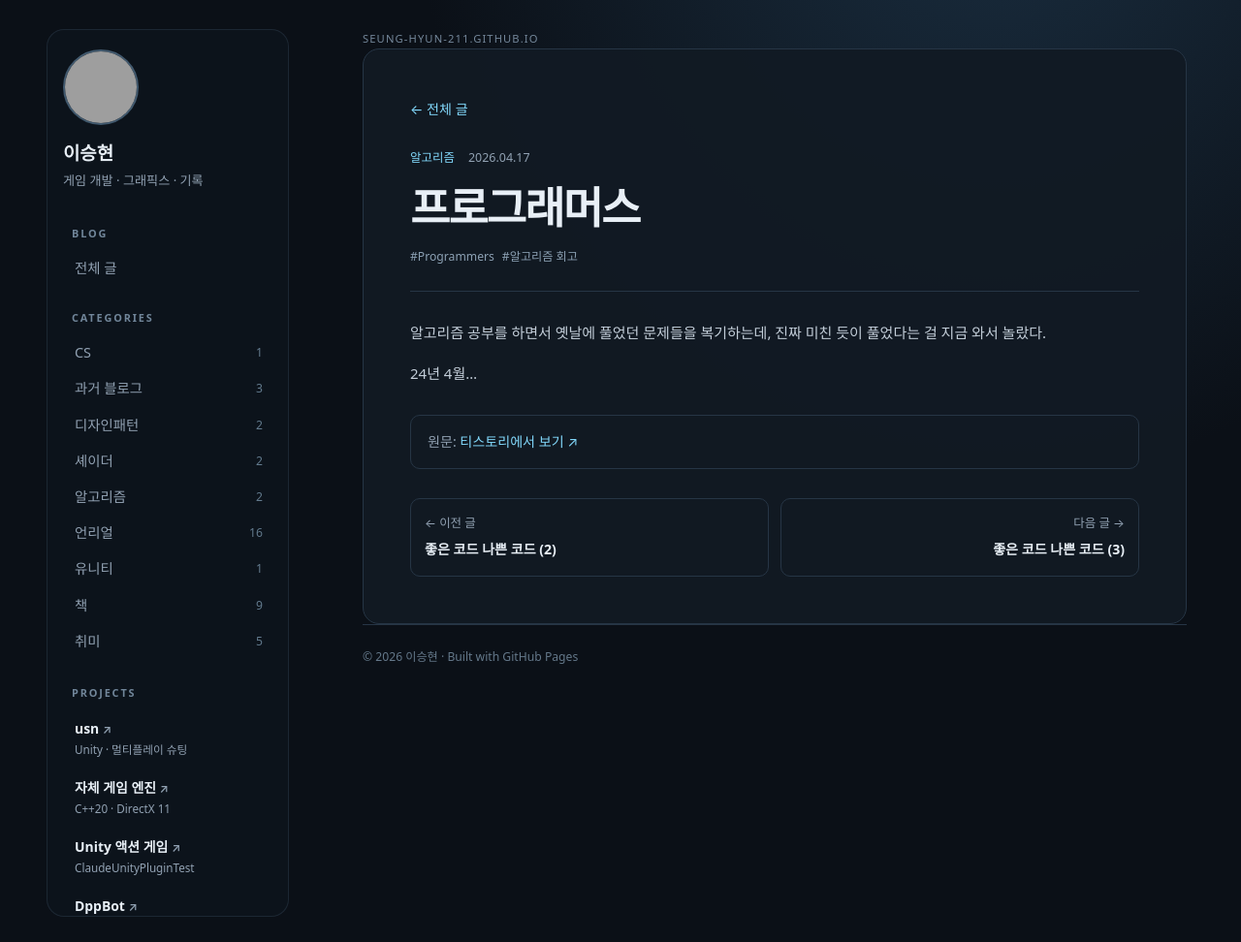
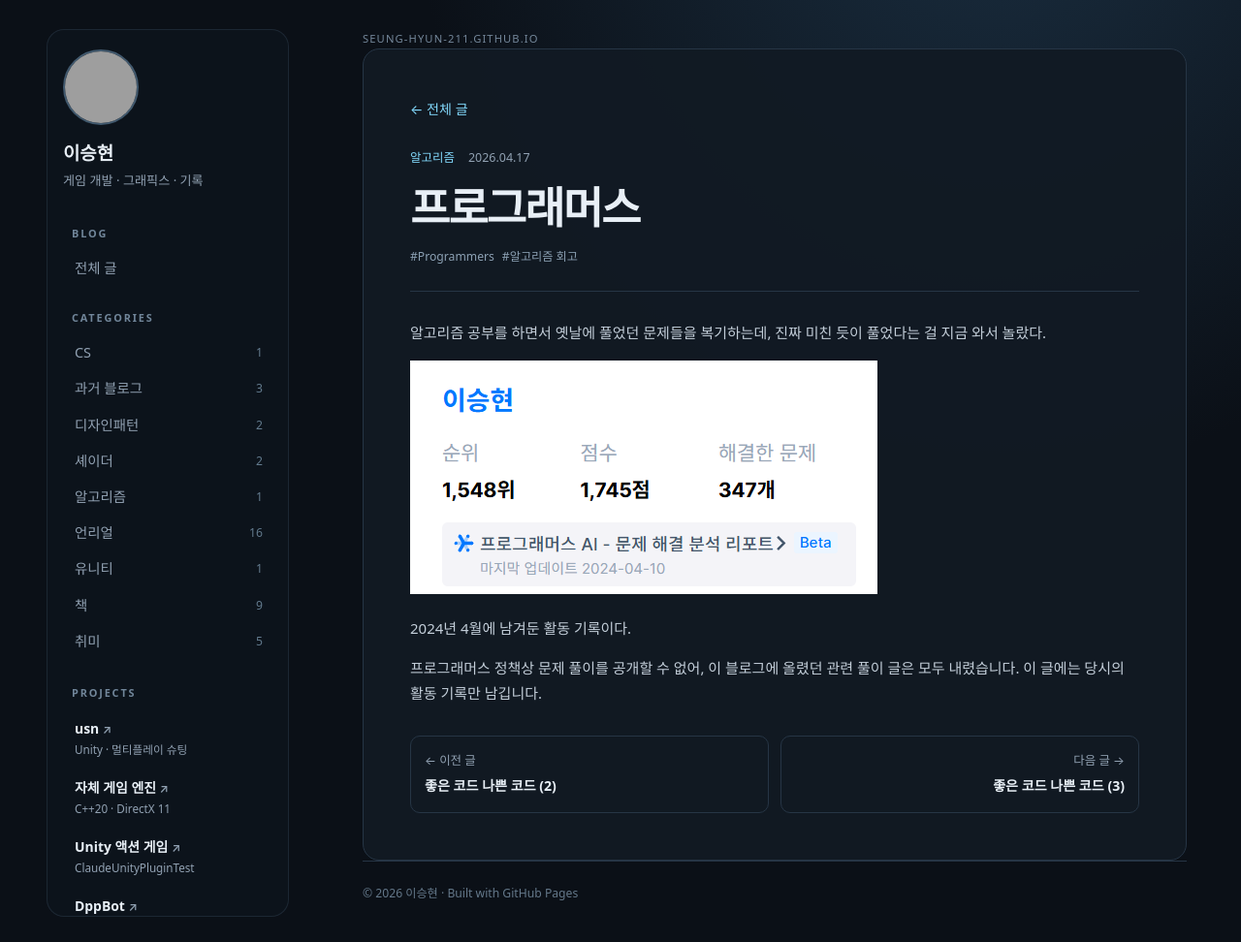
Before and after one commit to Seung-Hyun-211/seung-hyun-211.github.io, a Jekyll site: the page built from _posts/2026-04-17-programmers-algorithm-retrospective.md, in a window 1280 px wide and 972 px high. Shown: the whole window at 97% size. Built offline with Jekyll 4.4.1, drawn with Linux system fonts in a browser that asks for light colours; grey boxes are pictures that could not be loaded.

Commit message:
Show Programmers record image and unpublish solution

```diff
--- a/_posts/2026-04-17-programmers-algorithm-retrospective.md
+++ b/_posts/2026-04-17-programmers-algorithm-retrospective.md
@@ -4,10 +4,13 @@ title: "프로그래머스"
 date: 2026-04-17 00:00:00 +0900
 categories: [알고리즘]
 tags: [Programmers, 알고리즘 회고]
-description: "예전에 풀었던 알고리즘 문제를 다시 보며 남긴 회고입니다."
-original_url: https://beie-myong.tistory.com/27
+description: "2024년 4월 프로그래머스 활동 기록과 문제 풀이 글 공개에 대한 안내입니다."
 ---
 
 알고리즘 공부를 하면서 옛날에 풀었던 문제들을 복기하는데, 진짜 미친 듯이 풀었다는 걸 지금 와서 놀랐다.
 
-24년 4월…
+![2024년 4월 프로그래머스 기록: 순위 1,548위, 점수 1,745점, 해결한 문제 347개]({{ '/assets/images/programmers-profile-2024-04.png' | relative_url }})
+
+2024년 4월에 남겨둔 활동 기록이다.
+
+프로그래머스 정책상 문제 풀이를 공개할 수 없어, 이 블로그에 올렸던 관련 풀이 글은 모두 내렸습니다. 이 글에는 당시의 활동 기록만 남깁니다.
--- a/assets/css/style.css
+++ b/assets/css/style.css
@@ -89,6 +89,7 @@ button, input, select { font: inherit; }
 .article-body h2 { margin: 34px 0 10px; color: #c9efff; font-size: 1.38rem; }
 .article-body h3 { margin: 27px 0 8px; color: #dcecf5; font-size: 1.12rem; }
 .article-body p, .article-body li { color: #c3ced9; }
+.article-body img { max-width: 100%; height: auto; }
 .article-body li { margin: 6px 0; }
 .article-body a { color: var(--accent); text-decoration: underline; text-underline-offset: 3px; }
 .article-body blockquote { margin: 20px 0; padding: 3px 0 3px 18px; border-left: 3px solid #45647a; color: var(--muted); }
```
Also changed, not shown: _posts/2026-04-08-programmers-cactus-hide.md (deleted, +0 -54 lines), README.md, assets/images/programmers-profile-2024-04.png (added).
